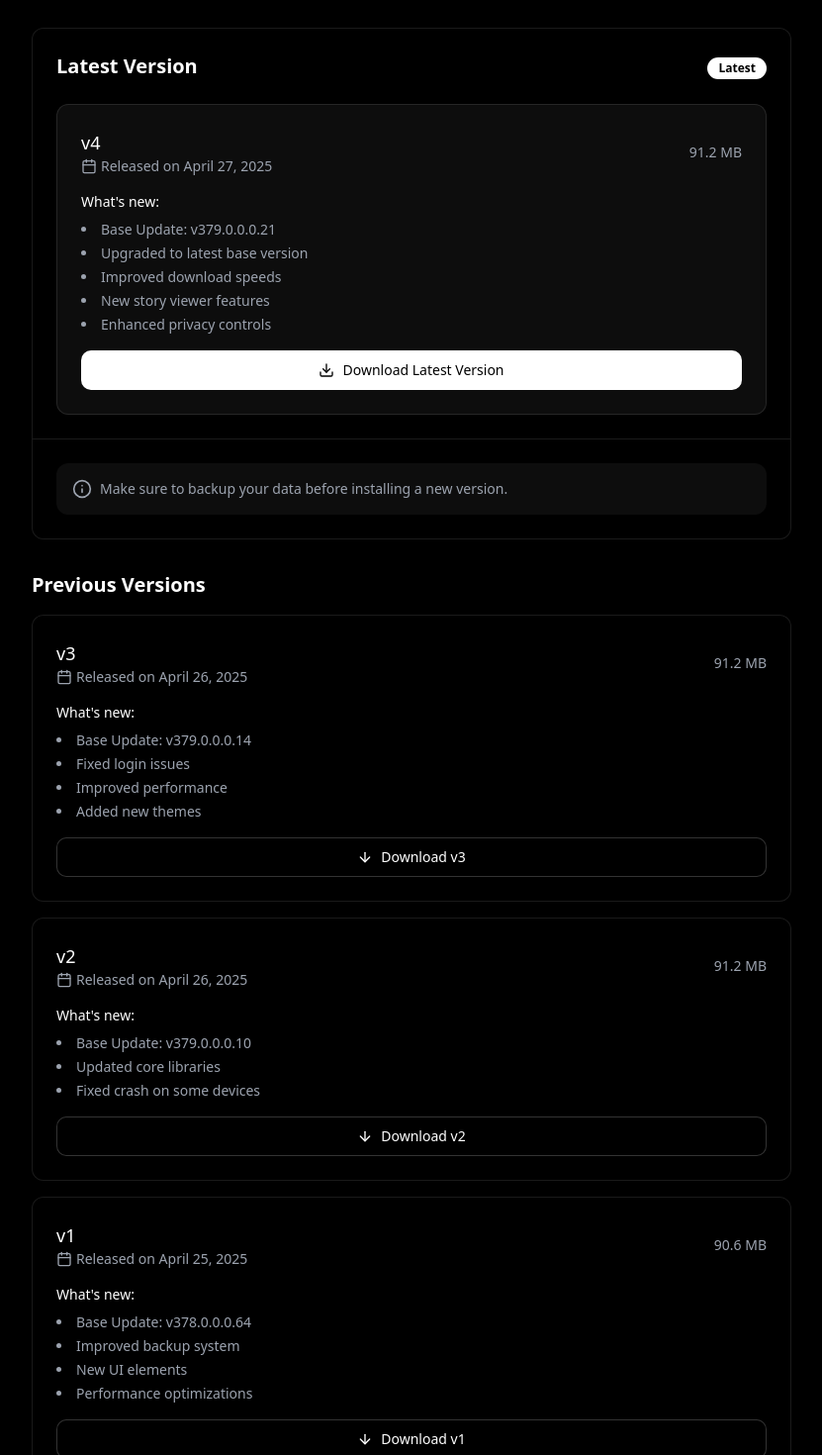
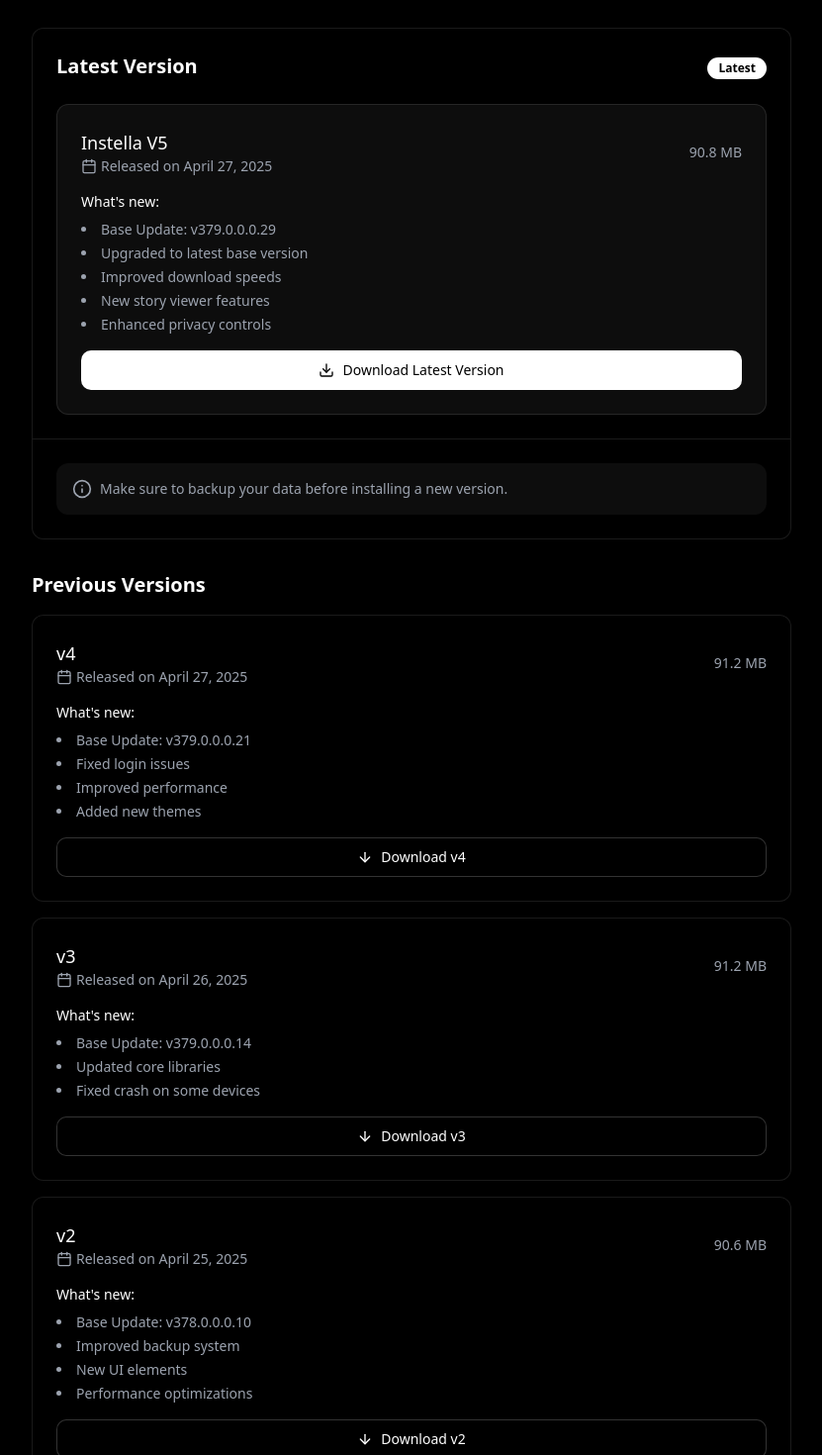
Before and after one commit to OnlyAbhii/Instella_website, a Next.js app: page /download in a window 1280 px wide. Shown: the part 140-1610 px from the top of the page at 99% size, without its empty margins (224-1055 px from the left). Built offline with nearby package versions, Linux system fonts and the light colour scheme.

Commit message:
Update page.tsx

```diff
--- a/app/download/page.tsx
+++ b/app/download/page.tsx
@@ -24,39 +24,39 @@ export default function DownloadPage() {
 
   const versions: Version[] = [
     {
-      version: "v4",
+      version: "Instella V5",
       date: "April 27, 2025",
-      size: "91.2 MB",
+      size: "90.8 MB",
       features: [
-        "Base Update: v379.0.0.0.21",
+        "Base Update: v379.0.0.0.29",
         "Upgraded to latest base version",
         "Improved download speeds",
         "New story viewer features",
         "Enhanced privacy controls",
       ],
       isLatest: true,
+      downloadUrl: "https://github.com/OnlyAbhii/instella_app/releases/download/V5.0.0.1/Instella.V5.64Bit.apk",
+    },
+    {
+      version: "v4",
+      date: "April 27, 2025",
+      size: "91.2 MB",
+      features: ["Base Update: v379.0.0.0.21", "Fixed login issues", "Improved performance", "Added new themes"],
       downloadUrl: "https://drive.google.com/file/d/1YjlQxyFypeQ1Asgm2WfTvooOlJPiRmgf/view?usp=drivesdk",
     },
     {
       version: "v3",
       date: "April 26, 2025",
       size: "91.2 MB",
-      features: ["Base Update: v379.0.0.0.14", "Fixed login issues", "Improved performance", "Added new themes"],
+      features: ["Base Update: v379.0.0.0.14", "Updated core libraries", "Fixed crash on some devices"],
       downloadUrl: "https://instella.carrd.co/",
     },
     {
       version: "v2",
-      date: "April 26, 2025",
-      size: "91.2 MB",
-      features: ["Base Update: v379.0.0.0.10", "Updated core libraries", "Fixed crash on some devices"],
-      downloadUrl: "https://instella.carrd.co/",
-    },
-    {
-      version: "v1",
       date: "April 25, 2025",
       size: "90.6 MB",
       features: [
-        "Base Update: v378.0.0.0.64",
+        "Base Update: v378.0.0.0.10",
         "Improved backup system",
         "New UI elements",
         "Performance optimizations",
```
